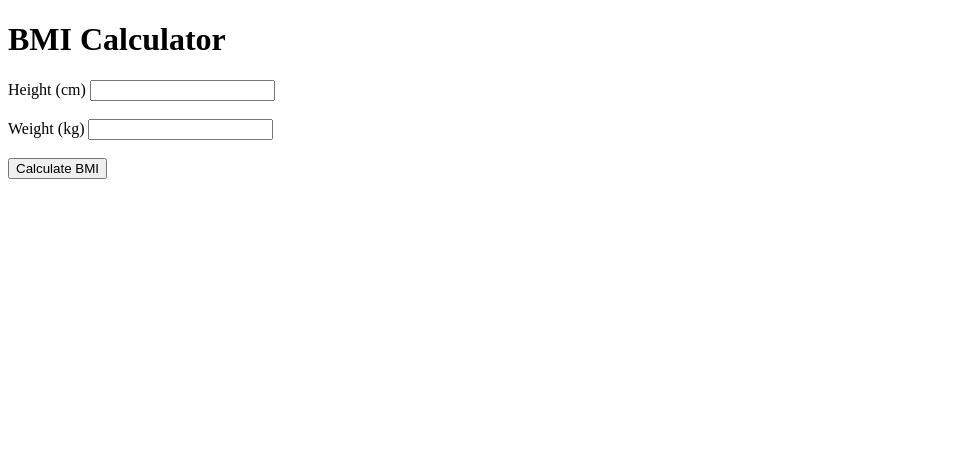
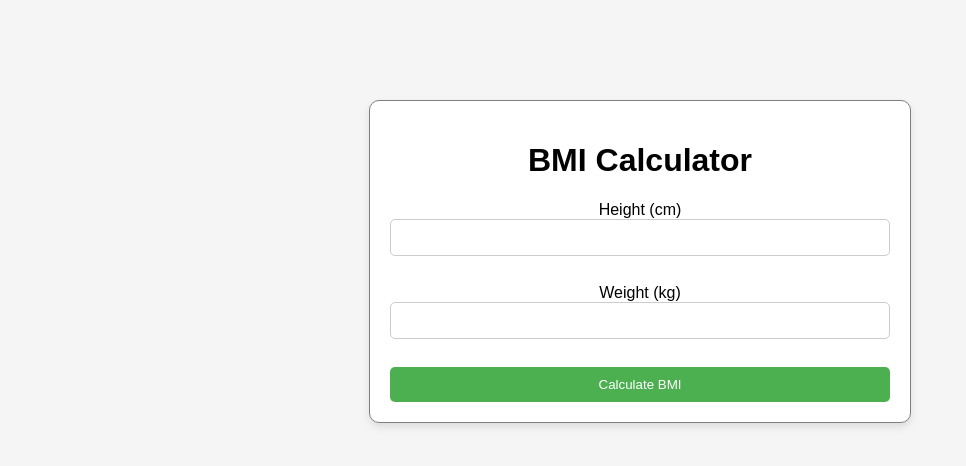
Before and after one commit to SeGaTeaching/BMI-Calculator, a Flask app: page / in a window 1280 px wide. Shown: the top 466 px of the page, without its empty margins (0-966 px from the left). Run offline with Flask 3, Linux system fonts and the light colour scheme.

Commit message:
Added some good looking to the Form

```diff
--- /dev/null
+++ b/static/style.css
@@ -0,0 +1,48 @@
+body {
+    font-family: Arial, sans-serif;
+    background-color: #f5f5f5;
+    margin: 0;
+    padding: 0;
+}
+
+.container {
+    width: 50%;
+    max-width: 500px;
+    margin: 100px auto;
+    background-color: #fff;
+    padding: 20px;
+    border: solid 1px grey;
+    border-radius: 10px;
+    box-shadow: 0 4px 8px rgba(0, 0, 0, 0.1);
+}
+
+h1, h2 {
+    text-align: center;
+}
+
+form {
+    text-align: center;
+}
+
+input[type="number"] {
+    width: 100%;
+    padding: 10px;
+    margin-bottom: 10px;
+    border: 1px solid #ccc;
+    border-radius: 5px;
+    box-sizing: border-box;
+}
+
+input[type="submit"] {
+    width: 100%;
+    padding: 10px;
+    background-color: #4caf50;
+    color: white;
+    border: none;
+    border-radius: 5px;
+    cursor: pointer;
+}
+
+input[type="submit"]:hover {
+    background-color: #45a049;
+}
--- a/templates/index.html
+++ b/templates/index.html
@@ -4,8 +4,10 @@
     <meta charset="UTF-8">
     <meta name="viewport" content="width=device-width, initial-scale=1.0">
     <title>BMI Calculator</title>
+    <link rel="stylesheet" href="{{ url_for('static', filename='style.css') }}">
 </head>
 <body>
+    <div class="container">
         <h1>BMI Calculator</h1>
         <form method="POST">
             <label for="height">Height (cm)</label>
@@ -20,5 +22,7 @@
             <h2>Your BMI is {{ bmi }}</h2>
             <p>{{ cat }}</p>
         {% endif %}
+    </div>
+
 </body>
 </html>
```
Lines whose indentation alone changed are shown as unchanged.
